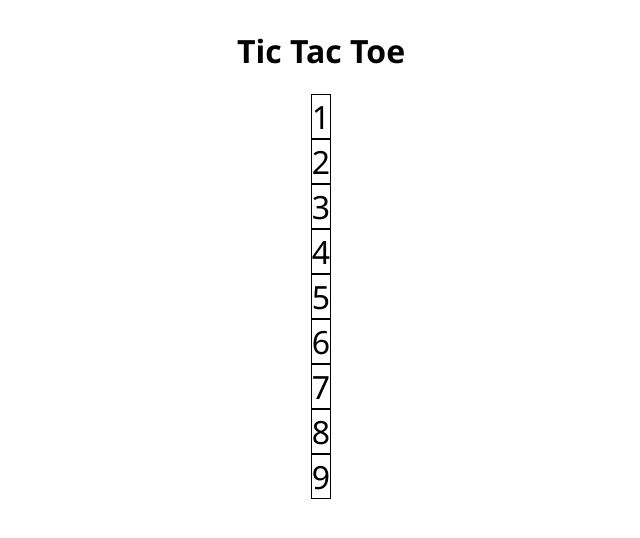
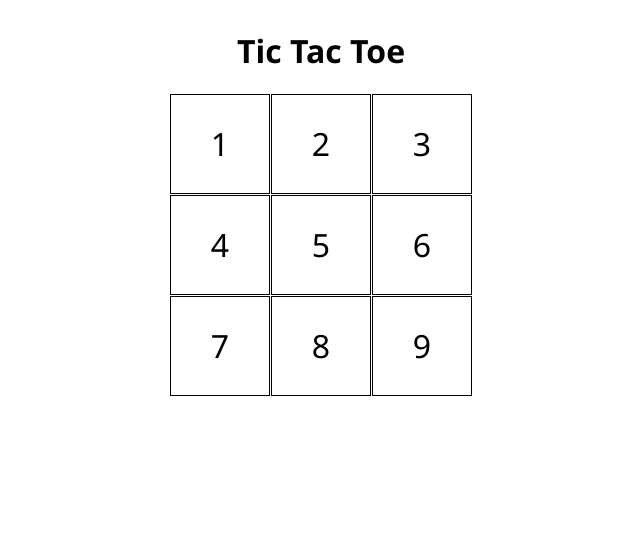
Before and after one commit to bonepugznharmony/tic-tac-toe, a website: page index.html in a window 1280 px wide. Shown: the whole page, without its empty margins (319-959 px from the left). Drawn offline with Linux system fonts and the light colour scheme.

Commit message:
chnaged grid-container selector from class to id

```diff
--- a/styles.css
+++ b/styles.css
@@ -8,7 +8,7 @@ body {
   align-items: center;
 }
 
-.grid-container {
+#grid-container {
   display: grid;
   font-size: 2em;
   grid-template-rows: 100px 100px 100px;
```
